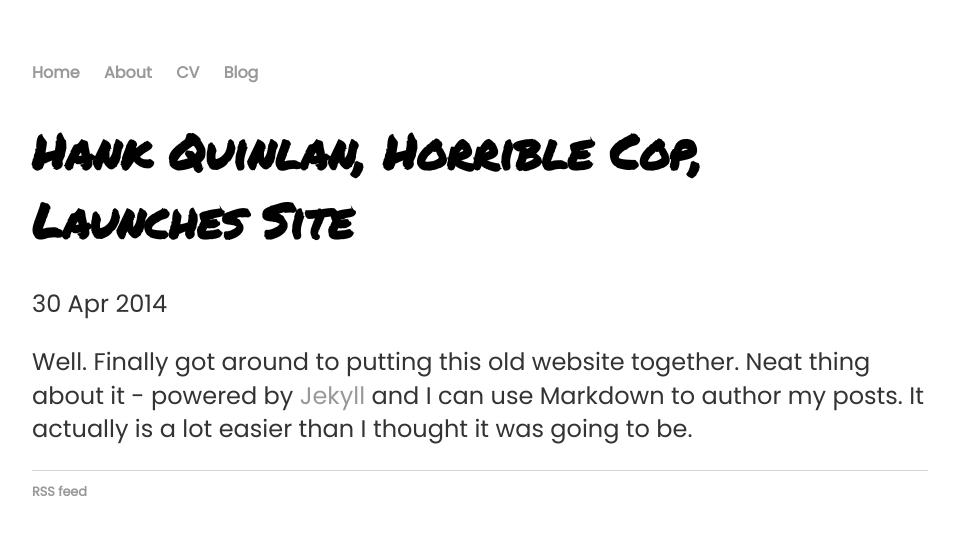
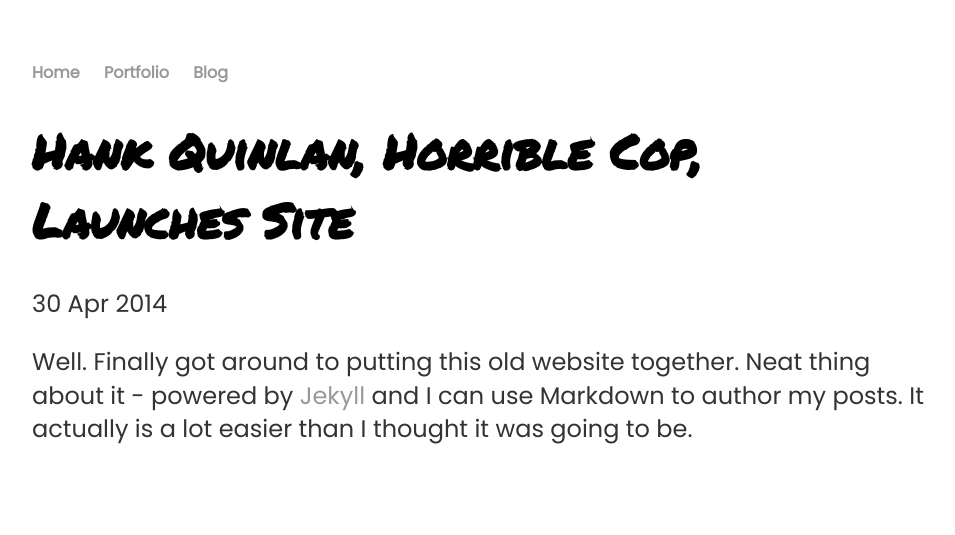
Before and after one commit to jimmyrule/jimmyrule.github.io, a Jekyll site: the page built from _posts/2014-04-30-hank-quinlan-site-launched.md, in a window 1280 px wide. Shown: the top 535 px of the page, without its empty margins (160-1115 px from the left). Built offline with Jekyll 4.4.1, drawn with Linux system fonts in a browser that asks for light colours.

Commit message:
Update default.html
Removed the page footer, CV nav link and About nav link. Added a portfolio nav link.

```diff
--- a/_layouts/default.html
+++ b/_layouts/default.html
@@ -9,8 +9,7 @@
 			<nav>
 	    		<ul>
 	        		<li><a href="/">Home</a></li>
-		        	<li><a href="/about">About</a></li>
-	        		<li><a href="/cv">CV</a></li>
+	        		<li><a href="/portfolio">Portfolio</a></li>
 	        		<li><a href="/blog">Blog</a></li>
 	    		</ul>
 			</nav>
@@ -19,10 +18,5 @@
 			{{ content }}
 
 			</div><!-- /.container -->
-			<footer>
-	    		<ul>
-				<li><a href="http://jimmyrule.github.io/blog/atom.xml">RSS feed</li>
-				</ul>
-			</footer>
 		</body>
 	</html>
```
